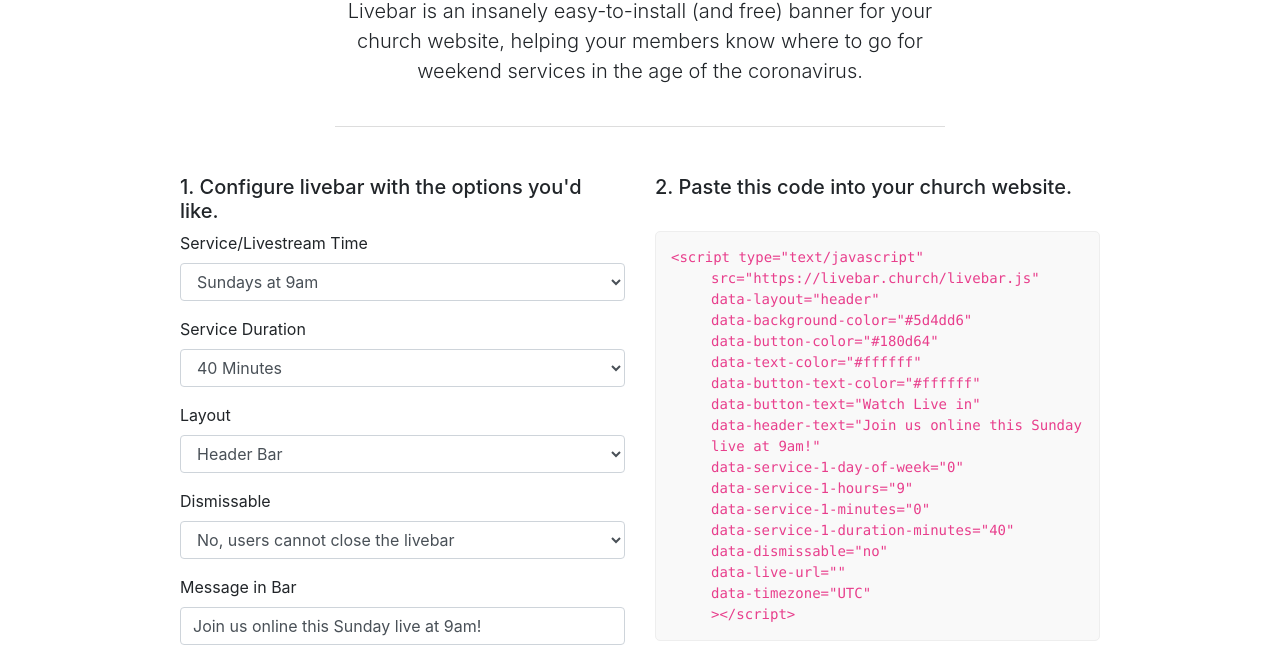
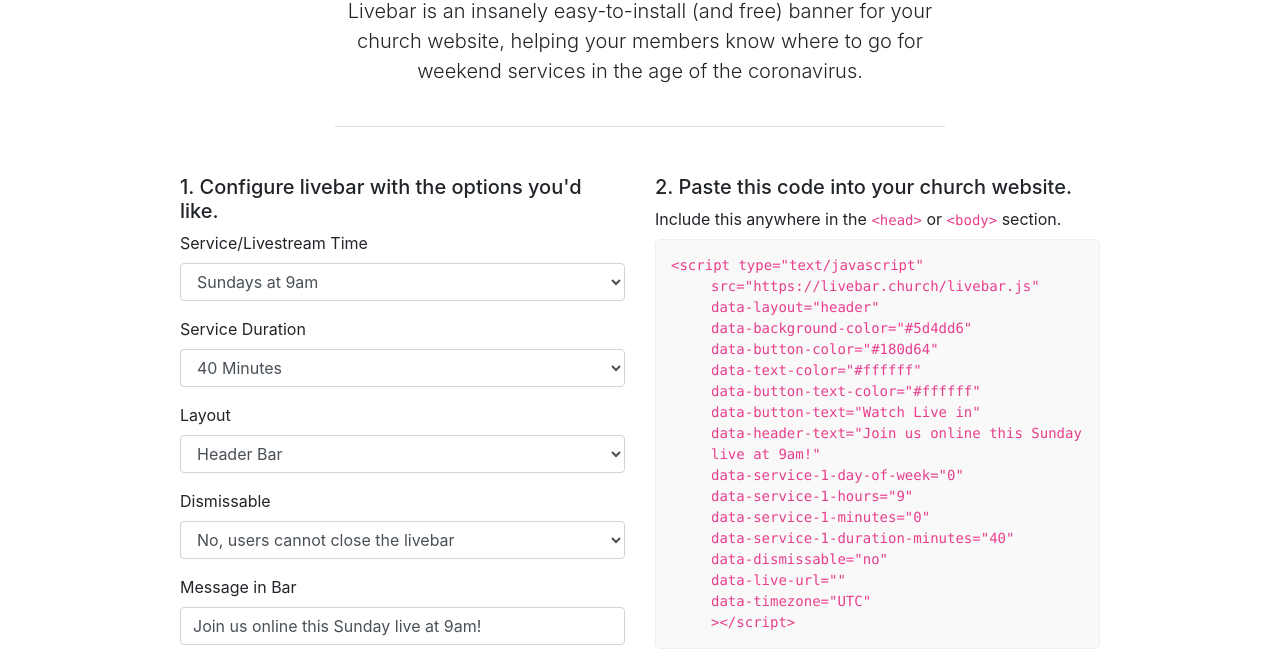
Before and after one commit to BreezeChMS/livebar, a plain HTML site: page index.html in a window 1280 px wide. Shown: the part 168-818 px from the top of the page. Drawn offline with nearby package versions, Linux system fonts and the light colour scheme.

Commit message:
specify where to put code

```diff
--- a/index.html
+++ b/index.html
@@ -89,6 +89,13 @@
       	padding: 15px;
       	border-radius: 5px;
       	min-height: 400px;
+      }
+
+      code.simple {
+      	border: 0px solid #eee;
+      	padding: 0px;
+      	border-radius: 0px;
+      	min-height: 0px;
       }
 
       #looksLikeThis {
@@ -274,7 +281,7 @@
 	    	<h5 class="mt-5">
 	    		2. Paste this code into your church website.
 	    	</h5>
-	    	<label></label>
+	    	<label>Include this anywhere in the <code class='simple'>&lt;head&gt;</code> or <code class='simple'>&lt;body&gt;</code> section.</label>
 			<code id="code" style="width: 100%; display: block; background: #f9f9f9;">
 				Loading...
 			</code>
```
